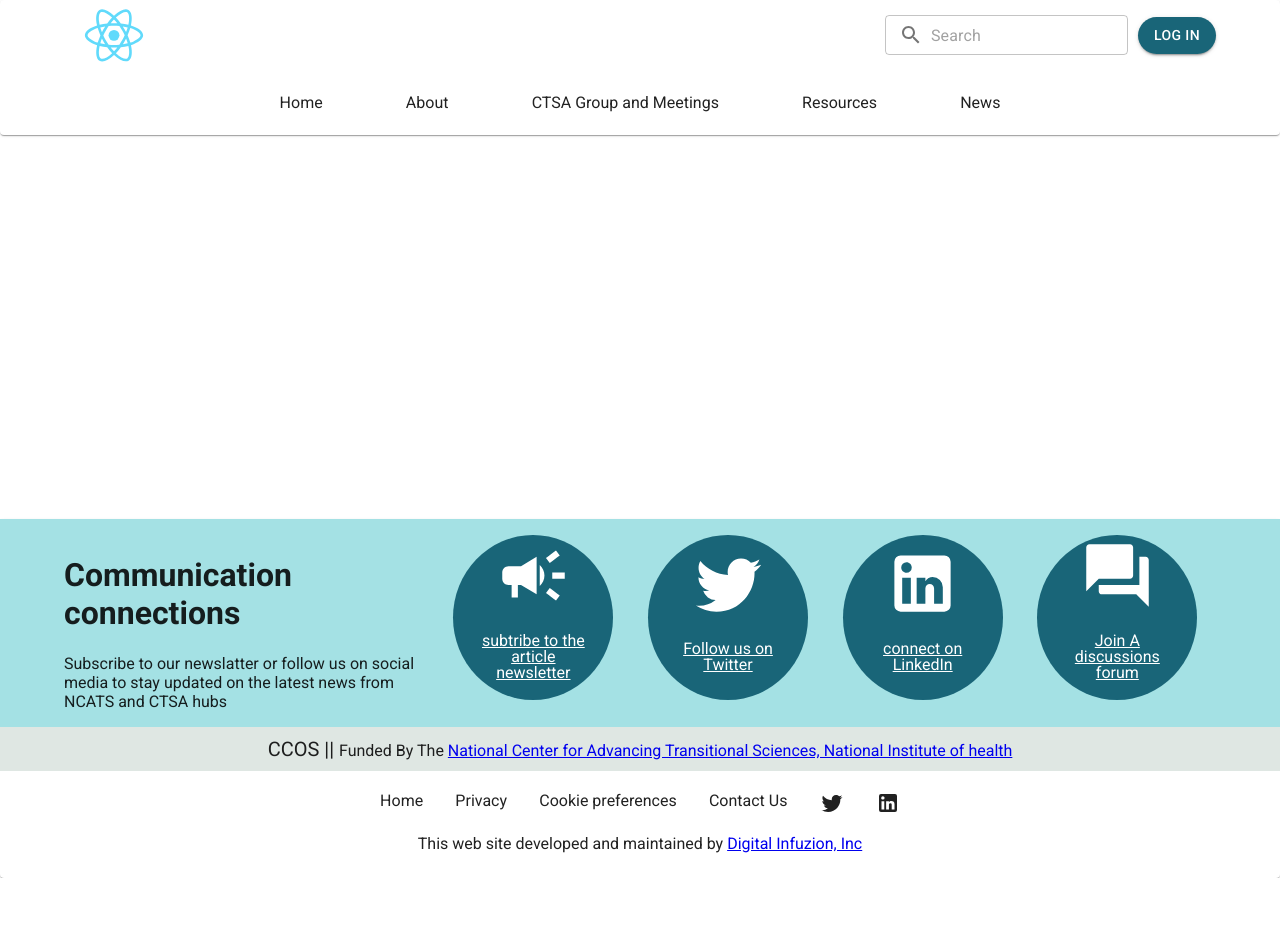
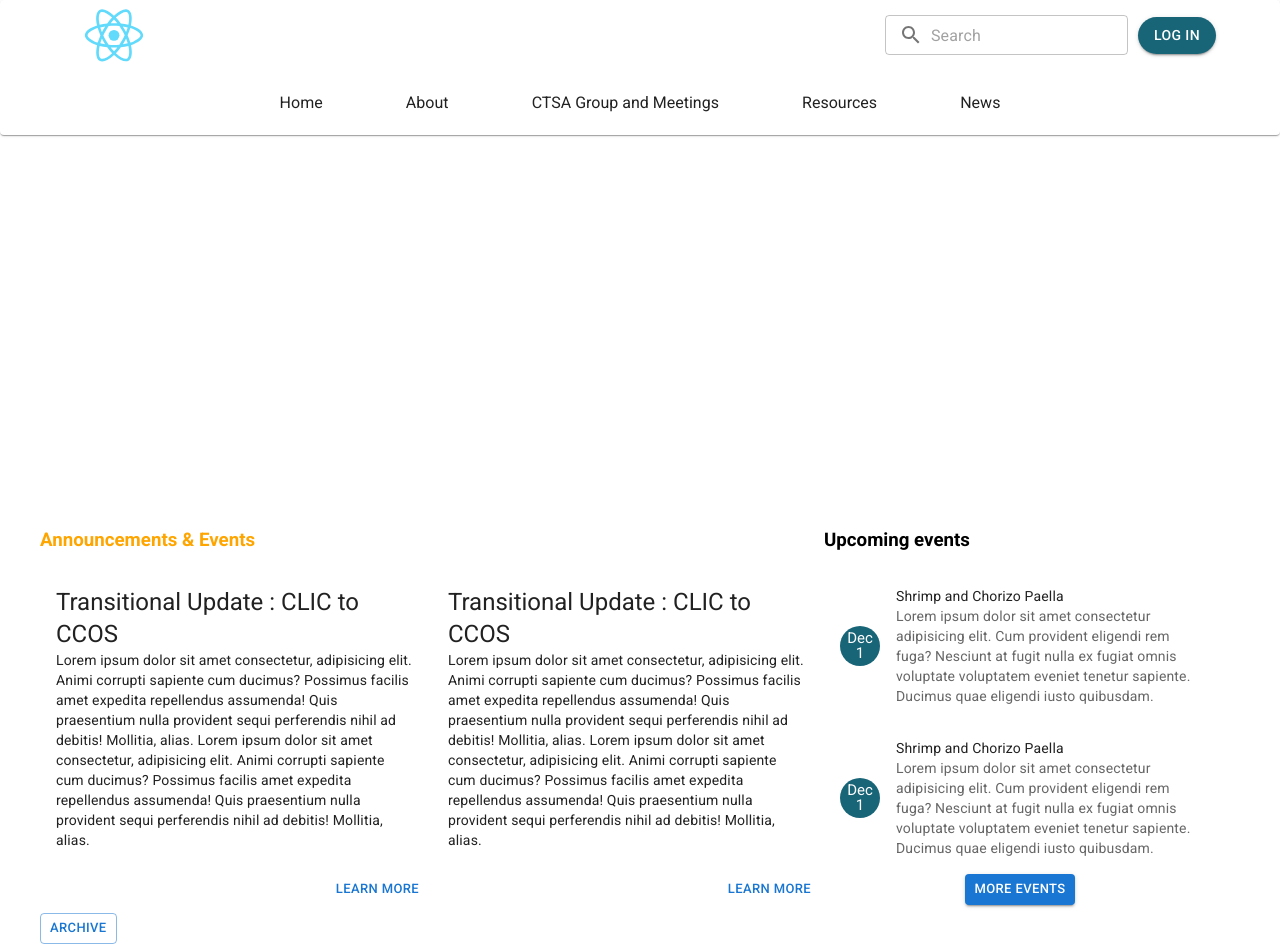
Before and after one commit to Ishan-Ravindu/header-footer, a React (Create React App) app: page / in a window 1280 px wide. Shown: the top 952 px of the page. Before the commit the page ends 878 px from the top, so only its background shows below. Built offline with nearby package versions, Linux system fonts and the light colour scheme.

Commit message:
added ui for event section

```diff
--- a/src/App.js
+++ b/src/App.js
@@ -4,6 +4,7 @@ import Header from "./Components/Header";
 import Search from "./Components/Header/Search";
 import LoginButton from "./Components/Header/LoginButton";
 import Footer from "./Components/Footer";
+import Events from "./Components/Events";
 
 function App() {
   // return <Header />;
@@ -13,6 +14,9 @@ function App() {
     <>
       <Header />
       <div style={{ height: "50vh" }}></div>
+      <div style={{ marginBottom: "50px" }}>
+        <Events />
+      </div>
       <Footer />
     </>
   );
--- /dev/null
+++ b/src/Components/Events/CardPrimary/index.jsx
@@ -0,0 +1,25 @@
+import Card from '@mui/material/Card';
+import CardActions from '@mui/material/CardActions';
+import CardContent from '@mui/material/CardContent';
+import Button from '@mui/material/Button';
+import Typography from '@mui/material/Typography';
+
+
+export default function CardPrimary() {
+    return (
+        <Card style={{ border: "none" }} variant="outlined" >
+            <CardContent style={{ border: "none" }}>
+                <Typography variant="h5" component="div">
+                    Transitional Update : CLIC to CCOS
+                </Typography>
+                <Typography variant="body2">
+                    Lorem ipsum dolor sit amet consectetur, adipisicing elit. Animi corrupti sapiente cum ducimus? Possimus facilis amet expedita repellendus assumenda! Quis praesentium nulla provident sequi perferendis nihil ad debitis! Mollitia, alias.
+                    Lorem ipsum dolor sit amet consectetur, adipisicing elit. Animi corrupti sapiente cum ducimus? Possimus facilis amet expedita repellendus assumenda! Quis praesentium nulla provident sequi perferendis nihil ad debitis! Mollitia, alias.
+                </Typography>
+            </CardContent>
+            <CardActions style={{ display: "flex", justifyContent: "flex-end" }}>
+                <Button size="small">Learn More</Button>
+            </CardActions>
+        </Card>
+    )
+}
--- /dev/null
+++ b/src/Components/Events/CardSecondary/index.jsx
@@ -0,0 +1,35 @@
+import * as React from 'react';
+import { styled } from '@mui/material/styles';
+import Card from '@mui/material/Card';
+import CardHeader from '@mui/material/CardHeader';
+import CardMedia from '@mui/material/CardMedia';
+import CardContent from '@mui/material/CardContent';
+import CardActions from '@mui/material/CardActions';
+import Collapse from '@mui/material/Collapse';
+import Avatar from '@mui/material/Avatar';
+import IconButton from '@mui/material/IconButton';
+import Typography from '@mui/material/Typography';
+import { red } from '@mui/material/colors';
+import FavoriteIcon from '@mui/icons-material/Favorite';
+import ShareIcon from '@mui/icons-material/Share';
+import ExpandMoreIcon from '@mui/icons-material/ExpandMore';
+import MoreVertIcon from '@mui/icons-material/MoreVert';
+
+
+
+export default function CardSecondary() {
+
+    return (
+        <Card style={{ border: "none" }} variant="outlined" >
+            <CardHeader
+                avatar={
+                    <Avatar sx={{ bgcolor: '#196578', fontSize: "15px", textAlign: "center" }} >
+                        Dec<br /> 1
+                    </Avatar>
+                }
+                title="Shrimp and Chorizo Paella"
+                subheader="Lorem ipsum dolor sit amet consectetur adipisicing elit. Cum provident eligendi rem fuga? Nesciunt at fugit nulla ex fugiat omnis voluptate voluptatem eveniet tenetur sapiente. Ducimus quae eligendi iusto quibusdam."
+            />
+        </Card>
+    )
+}
--- /dev/null
+++ b/src/Components/Events/index.jsx
@@ -0,0 +1,38 @@
+import { Container } from "@mui/system";
+import Box from '@mui/material/Box';
+import Paper from '@mui/material/Paper';
+import Grid from '@mui/material/Grid';
+import Button from '@mui/material/Button';
+import CardPrimary from "./CardPrimary";
+import CardSecondary from "./CardSecondary";
+
+
+
+export default function Events() {
+    return (
+        <Container maxWidth="lg">
+            <Box sx={{ flexGrow: 1 }}>
+                <Grid container spacing={3}>
+                    <Grid Paper xs={12} md={8}>
+                        <h3 style={{ color: "orange" }}>Announcements & Events</h3>
+                    </Grid>
+                    <Grid Paper xs={12} md={4}>
+                        <h3>Upcoming events</h3>
+                    </Grid>
+                    <Grid Paper xs={12} md={4}>
+                        <CardPrimary />
+                        <Button variant="outlined" size="small">Archive</Button>
+                    </Grid>
+                    <Grid Paper xs={12} md={4}>
+                        <CardPrimary />
+                    </Grid>
+                    <Grid Paper xs={12} md={4}>
+                        <CardSecondary />
+                        <CardSecondary />
+                        <div style={{ display: "flex", justifyContent: "center" }}><Button variant="contained" size="small">More Events</Button></div>
+                    </Grid>
+                </Grid>
+            </Box>
+        </Container>
+    )
+}
```
